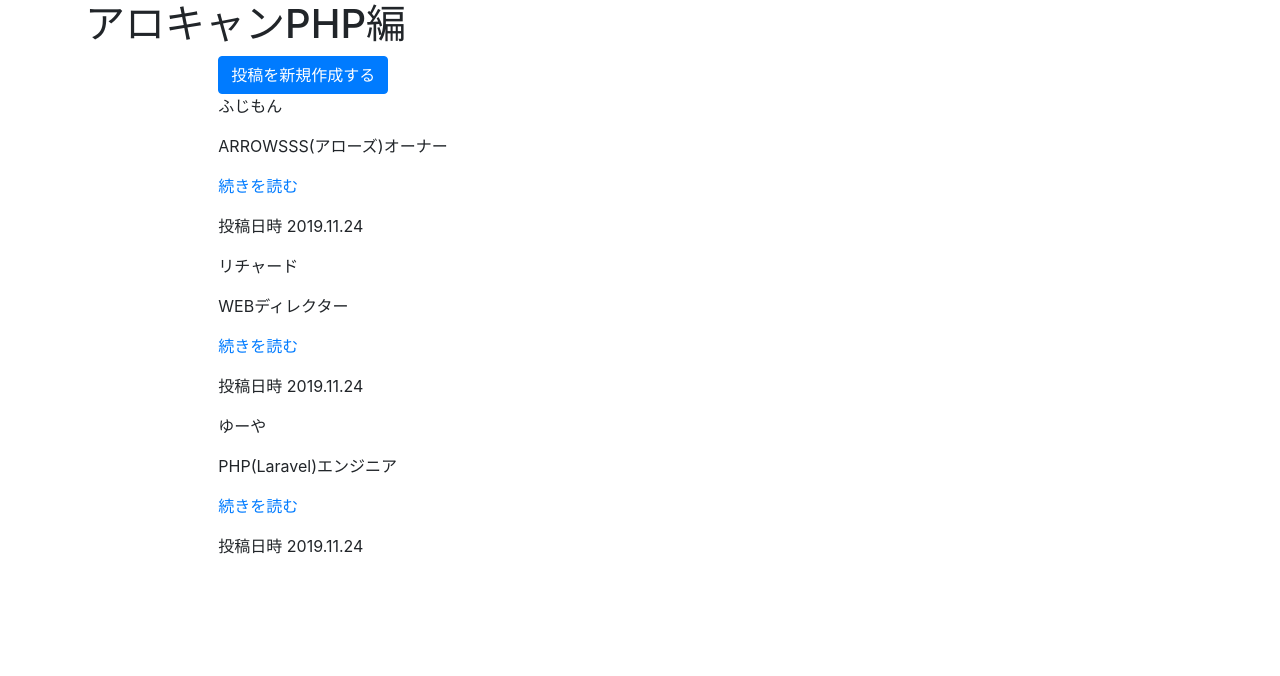
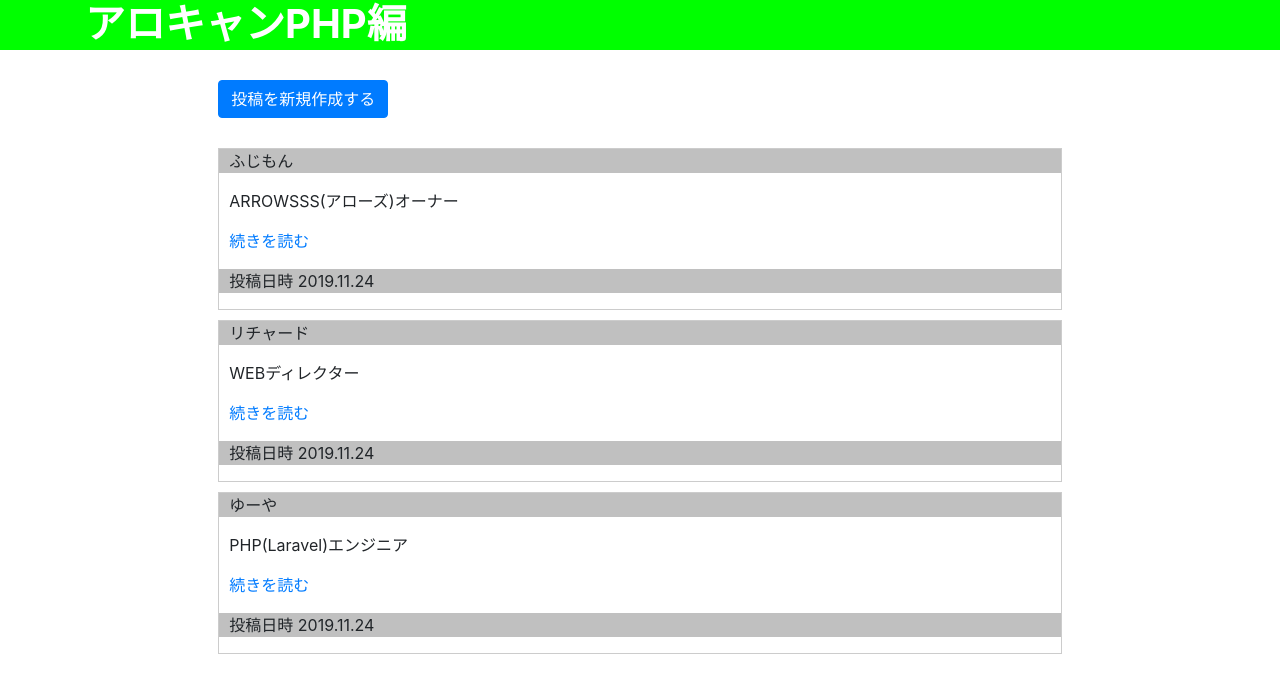
Before and after one commit to gotogo22/arokyan.github.io, a plain HTML site: page index.html in a window 1280 px wide. Drawn offline with nearby package versions, Linux system fonts and the light colour scheme.

Commit message:
fafaopijef

```diff
--- /dev/null
+++ b/index.css
@@ -0,0 +1,48 @@
+header {
+
+    color: #2e99a9;
+
+}
+
+p {
+ padding-left: 10px;
+}
+.gorira {
+  background-color:#00FF00 ;
+  height: 50px;
+}
+
+.line {
+
+  margin-top: 30px;
+  padding-bottom: 30px;
+}
+
+.top {
+  margin-top: 10px;
+}
+
+hr {
+    border-width: 3px;
+    border-color: #2e99a9;
+}
+
+h1 {
+ font-weight: bold;
+ color: white;
+}
+
+
+.btn-primary {
+  margin-bottom: 30px;
+
+}
+
+.grey {
+  background-color: silver;
+}
+
+.waku {
+  border:solid 1px #CCCCCC;
+  margin-bottom: 10px;
+}
--- a/index.html
+++ b/index.html
@@ -7,7 +7,7 @@
     <link rel="stylesheet" href="https://stackpath.bootstrapcdn.com/bootstrap/4.3.1/css/bootstrap.min.css"
         integrity="sha384-ggOyR0iXCbMQv3Xipma34MD+dH/1fQ784/j6cY/iJTQUOhcWr7x9JvoRxT2MZw1T" crossorigin="anonymous">
 
-    <link rel="stylesheet" href="アロキャン1.css">
+    <link rel="stylesheet" href="index.css">
     <meta name="description" content="
     ブレンドコーヒーとヘルシーなオーガニックフードを提供するカフェ">
     <link rel="icon" type="png" href="Airbnb.png">
```
